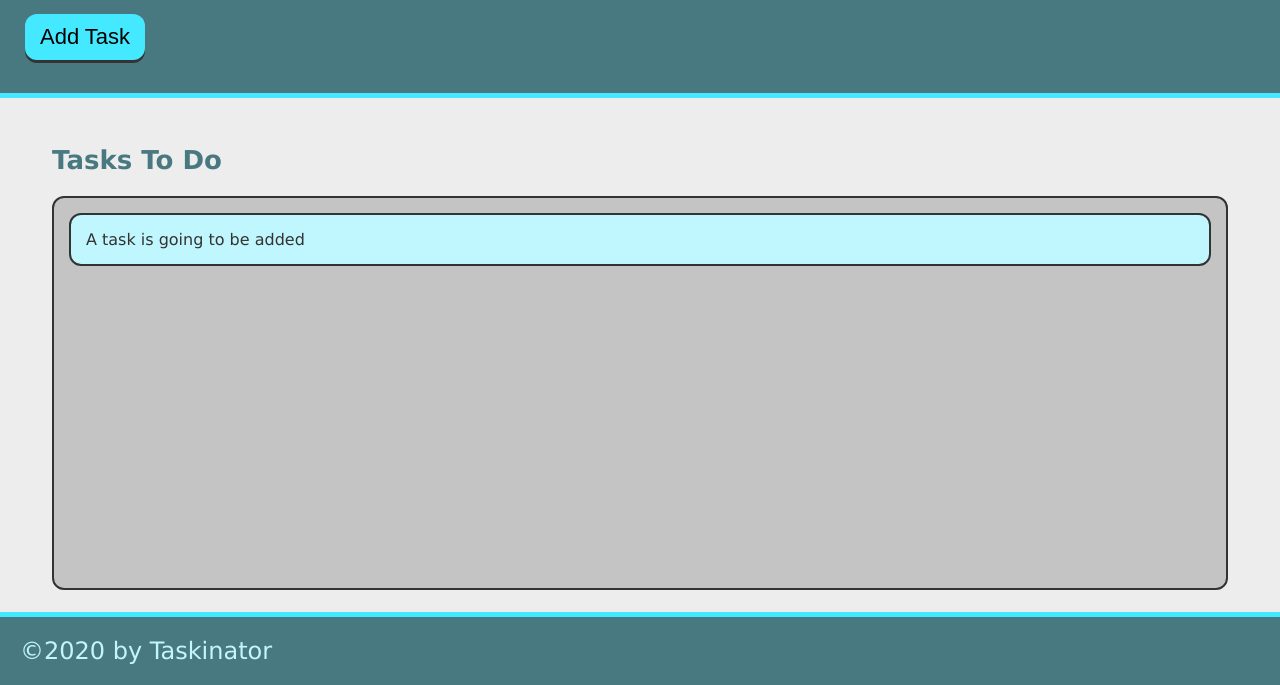
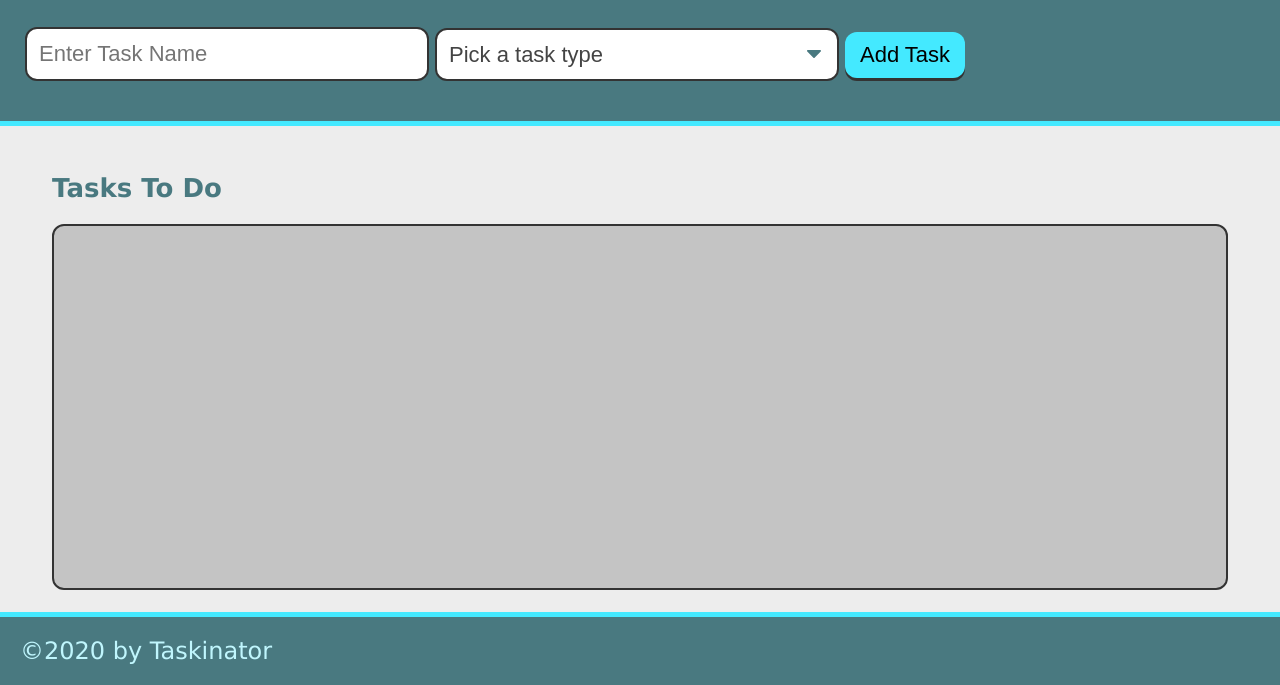
Before and after one commit to Azariill/taskinator, a plain HTML site: page index.html in a window 1280 px wide. Shown: the part 115-800 px from the top of the page. Drawn offline with Linux system fonts and the light colour scheme.

Commit message:
added form to html

```diff
--- a/index.html
+++ b/index.html
@@ -11,8 +11,24 @@
     <!-- Header Section-->
     <header>
         <h1 class="page-title">Taskinator</h1>
+
         <p>Click the button below to add a new task!</p>
-        <button class="btn" id="save-task">Add Task</button>
+        <form id="task-form">
+            <div class="form-group">
+                <input type="text" name="task-name" placeholder="Enter Task Name"/>
+            </div>
+            <div class="form-group">
+                <select name="task-type" class="select-dropdown">
+                    <option value="" disabled selected>Pick a task type</option>
+                    <option value="Print">Print</option>
+                    <option value="Web">Web</option>
+                    <option value="Mobile">Mobile</option>
+                </select>
+            </div>
+            <div class="form-group">
+                <button class="btn" id="save-task">Add Task</button>
+            </div>
+        </form>
     </header>
 
 
@@ -23,7 +39,7 @@
         <section class="task-list-wrapper">
             <h2 class="list-title">Tasks To Do</h2>
             <ul class="task-list" id="tasks-to-do">
-                <li class="task-item">A task is going to be added</li>
+
             </ul>
 
 
```
Also changed, not shown: assets/js/script.js (line endings or trailing spaces).
